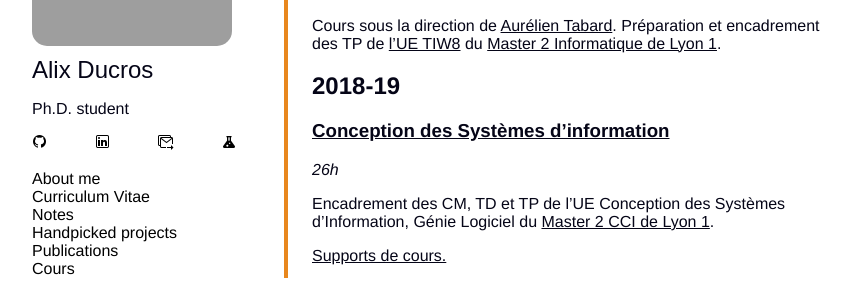
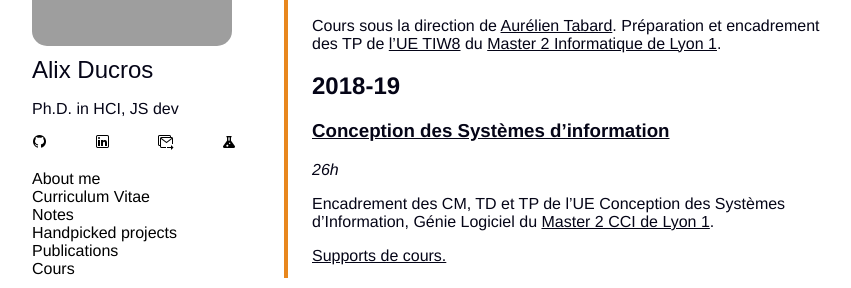
Before and after one commit to Karalix/Karalix.github.io, a Jekyll site: the page built from teaching.md, in a window 1280 px wide. Shown: the part 264-552 px from the top of the page, without its empty margins (72-923 px from the left). Built offline with Jekyll 4.4.1, drawn with Linux system fonts in a browser that asks for light colours; some web fonts are replaced; grey boxes are pictures that could not be loaded.

Commit message:
Update header.html

```diff
--- a/_includes/header.html
+++ b/_includes/header.html
@@ -5,7 +5,7 @@
 <nav>
   <img id="portrait" src="https://gravatar.com/avatar/817833d91da8eeea0238d39c821a6768" alt="portrait"/>
   <p class="author">Alix Ducros</p>
-  <p>Ph.D. student</p>
+  <p>Ph.D. in HCI, JS dev</p>
   <div class="row-fix">
     <div class="col-3-fix">{% include icon-github.html %}</div>
     <div class="col-3-fix">{% include icon-linkedin.html %}</div>
```
